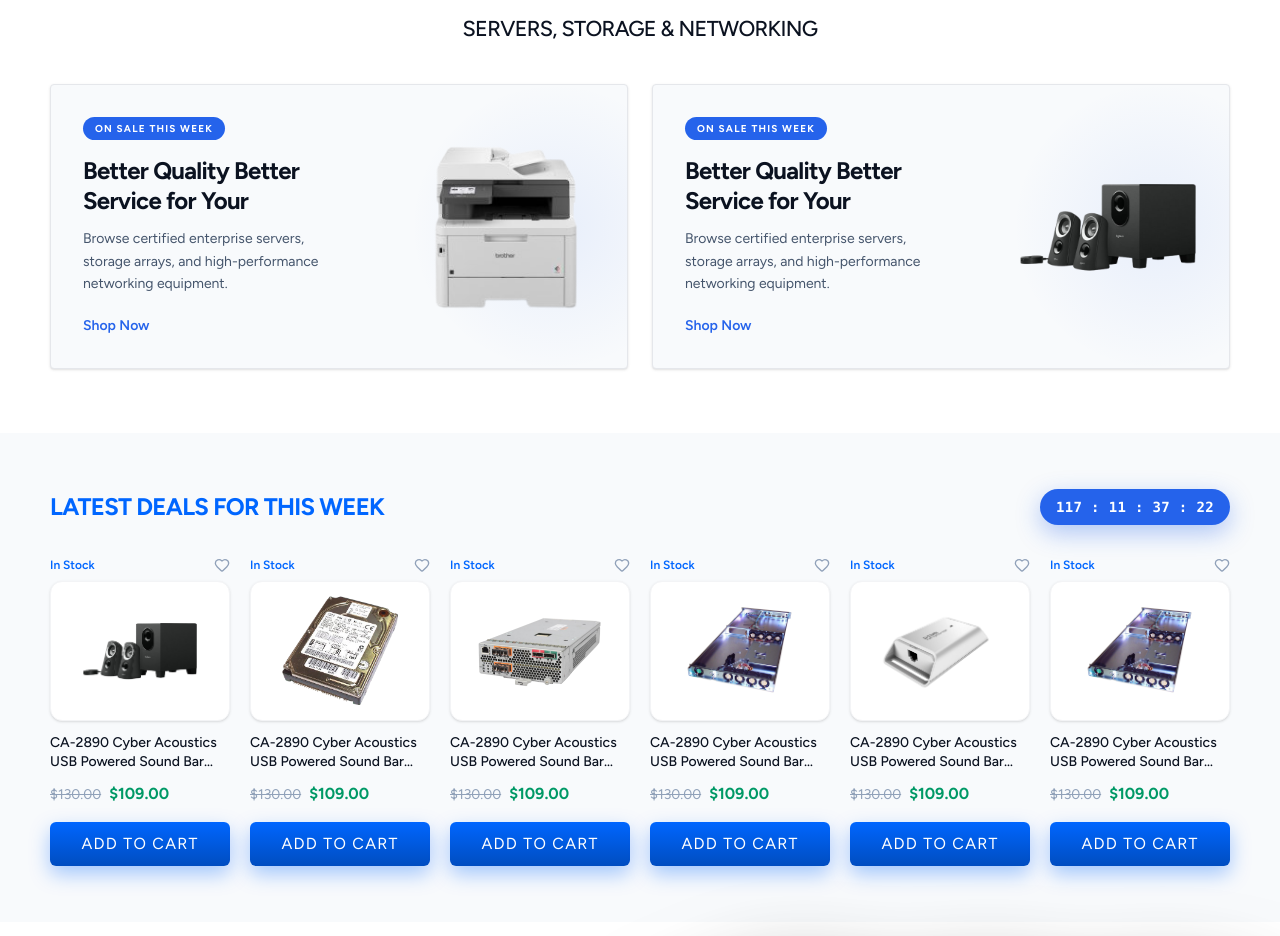
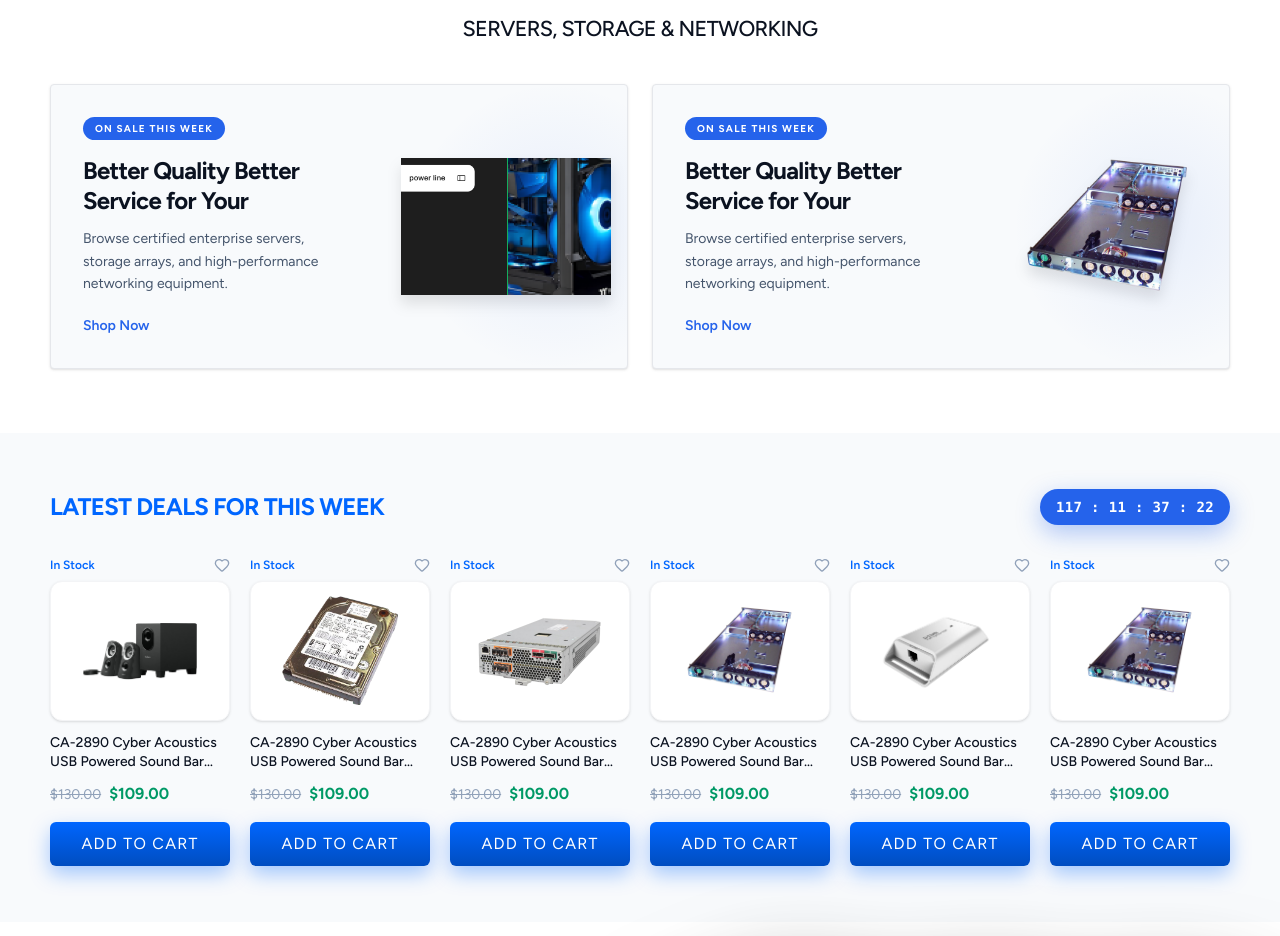
Before and after one commit to Zain-128/serverembassy-web, a Next.js app: page / in a window 1280 px wide. Shown: the part 1240-2176 px from the top of the page. Built offline with nearby package versions, Linux system fonts and the light colour scheme; no server answers.

Commit message:
feat:banner added

```diff
--- a/src/components/home/AfterHeroBand.tsx
+++ b/src/components/home/AfterHeroBand.tsx
@@ -186,19 +186,19 @@ export default function AfterHeroBand({
                   {i === 0 ? (
                     <div className="relative h-44 w-full">
                       <Image
-                        src="/images/home/promo-printer.png"
-                        alt="Brother Printer"
+                        src="/images/home/hero-left-tower.png"
+                        alt="Enterprise Server Hardware"
                         fill
-                        className="object-contain"
+                        className="object-contain drop-shadow-xl transition-transform duration-500 group-hover:scale-105"
                       />
                     </div>
                   ) : (
                     <div className="relative h-44 w-full">
                       <Image
-                        src="/images/home/promo-speakers.png"
-                        alt="Logitech Speaker System"
+                        src="/images/home/deal-network-1.png"
+                        alt="Enterprise Networking Equipment"
                         fill
-                        className="object-contain"
+                        className="object-contain drop-shadow-xl transition-transform duration-500 group-hover:scale-105"
                       />
                     </div>
                   )}
```
